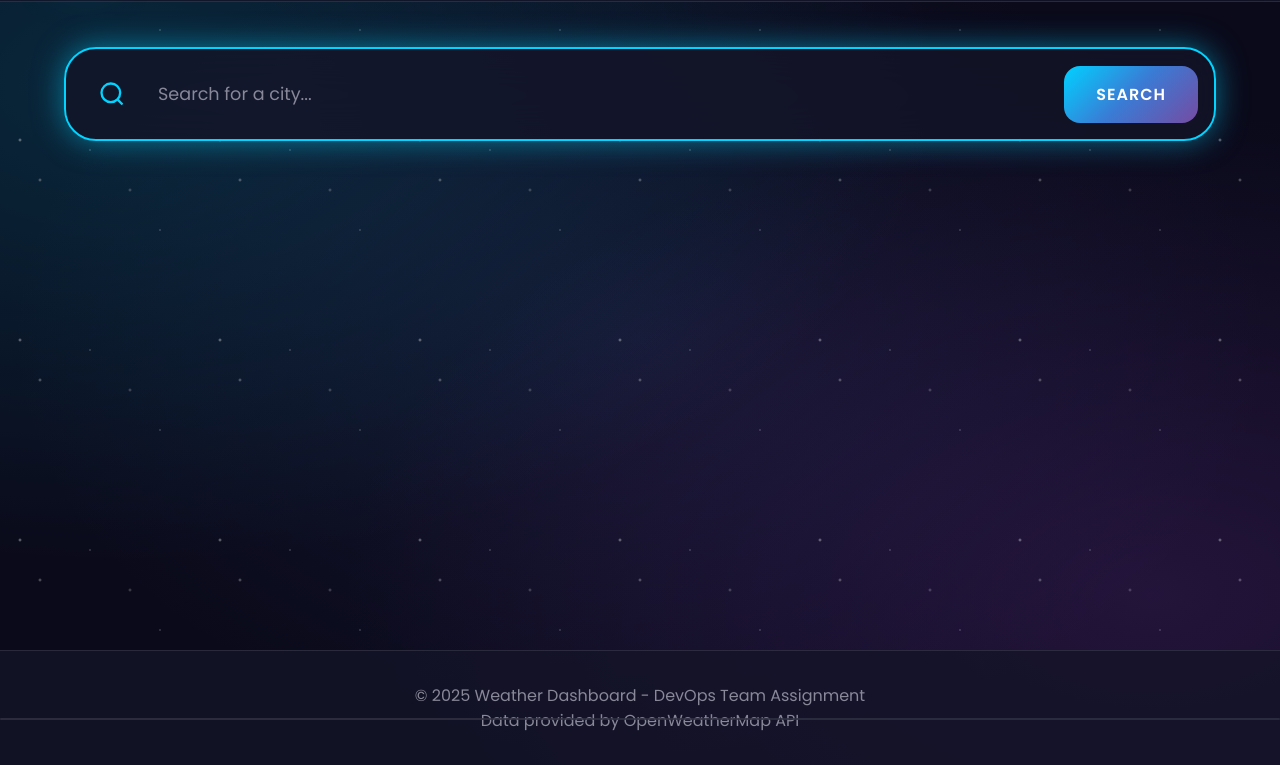
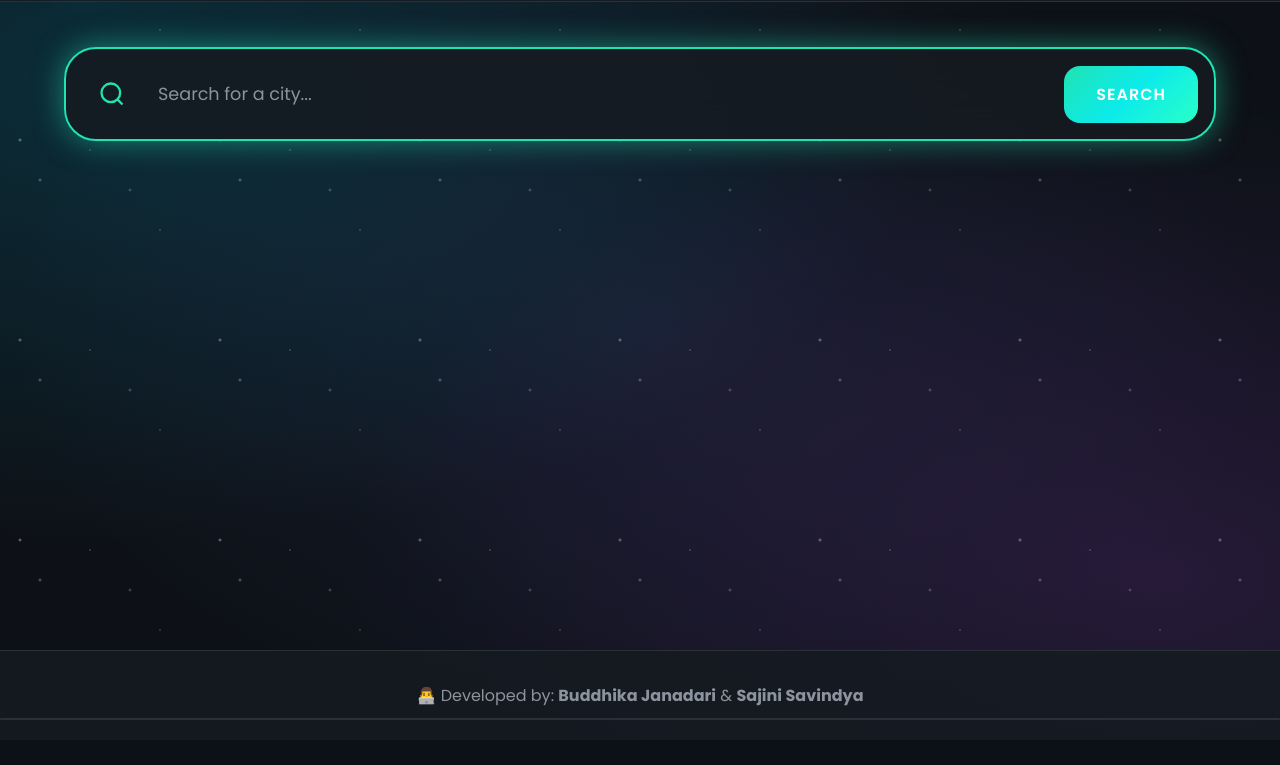
Before and after one commit to npaberathna/weather_app_github_actions, a website: page src/index.html in a window 1280 px wide. Shown: the part 90-855 px from the top of the page. After the commit the page ends 830 px from the top, so only its background shows below. Drawn offline with Linux system fonts and the light colour scheme.

```diff
--- a/src/index.html
+++ b/src/index.html
@@ -162,8 +162,7 @@
     <!-- Footer -->
     <footer class="footer">
         <div class="container">
-            <p>&copy; 2025 Weather Dashboard - DevOps Team Assignment</p>
-            <p class="footer-attribution">Data provided by OpenWeatherMap API</p>
+            <p>👨‍💻 Developed by: <strong>Buddhika Janadari</strong> & <strong>Sajini Savindya</strong></p>
         </div>
     </footer>
 
--- a/src/styles/main.css
+++ b/src/styles/main.css
@@ -1,44 +1,44 @@
 /* ===================================
-   Weather Dashboard - SUPER PREMIUM
-   Attractive Dark Theme + Vibrant Colors
+   Weather Dashboard - PREMIUM DARK
+   Emerald & Teal Theme
    =================================== */
 
 @import url('https://fonts.googleapis.com/css2?family=Poppins:wght@300;400;500;600;700;800&display=swap');
 
 /* CSS Variables */
 :root {
-    /* 🎨 SUPER VIBRANT COLORS */
-    --neon-blue: #00d4ff;
-    --neon-purple: #b24bf3;
-    --neon-pink: #ff2e63;
-    --neon-orange: #ff9f43;
-    --neon-green: #0be881;
-    --neon-yellow: #ffd32a;
+    /* 🎨 EMERALD TEAL COLORS */
+    --neon-blue: #20e3b2;
+    --neon-purple: #0cebeb;
+    --neon-pink: #ff6b6b;
+    --neon-orange: #feca57;
+    --neon-green: #26de81;
+    --neon-yellow: #fed330;
 
     /* Gradients */
-    --gradient-main: linear-gradient(135deg, #667eea 0%, #764ba2 50%, #f093fb 100%);
-    --gradient-hot: linear-gradient(135deg, #ff416c 0%, #ff4b2b 100%);
-    --gradient-cool: linear-gradient(135deg, #00c6ff 0%, #0072ff 100%);
-    --gradient-sunset: linear-gradient(135deg, #fa709a 0%, #fee140 100%);
-    --gradient-ocean: linear-gradient(135deg, #667eea 0%, #764ba2 100%);
-    --gradient-aurora: linear-gradient(135deg, #00d2ff 0%, #3a7bd5 50%, #764ba2 100%);
+    --gradient-main: linear-gradient(135deg, #11998e 0%, #38ef7d 50%, #0cebeb 100%);
+    --gradient-hot: linear-gradient(135deg, #ee0979 0%, #ff6a00 100%);
+    --gradient-cool: linear-gradient(135deg, #20e3b2 0%, #29ffc6 100%);
+    --gradient-sunset: linear-gradient(135deg, #f093fb 0%, #f5576c 100%);
+    --gradient-ocean: linear-gradient(135deg, #11998e 0%, #38ef7d 100%);
+    --gradient-aurora: linear-gradient(135deg, #20e3b2 0%, #0cebeb 50%, #29ffc6 100%);
 
     /* Dark Theme Base */
-    --bg-dark: #0a0a1a;
-    --bg-card: rgba(20, 20, 40, 0.8);
-    --bg-card-hover: rgba(30, 30, 60, 0.9);
-    --glass: rgba(255, 255, 255, 0.05);
-    --glass-border: rgba(255, 255, 255, 0.1);
+    --bg-dark: #0d1117;
+    --bg-card: rgba(22, 27, 34, 0.9);
+    --bg-card-hover: rgba(33, 38, 45, 0.95);
+    --glass: rgba(255, 255, 255, 0.03);
+    --glass-border: rgba(48, 54, 61, 0.8);
 
     /* Text Colors */
-    --text-white: #ffffff;
-    --text-light: #e0e0e0;
-    --text-muted: #888899;
+    --text-white: #f0f6fc;
+    --text-light: #c9d1d9;
+    --text-muted: #8b949e;
 
     /* Effects */
-    --glow-blue: 0 0 30px rgba(0, 212, 255, 0.5);
-    --glow-purple: 0 0 30px rgba(178, 75, 243, 0.5);
-    --glow-pink: 0 0 30px rgba(255, 46, 99, 0.5);
+    --glow-blue: 0 0 30px rgba(32, 227, 178, 0.5);
+    --glow-purple: 0 0 30px rgba(12, 235, 235, 0.5);
+    --glow-pink: 0 0 30px rgba(255, 107, 107, 0.5);
 
     /* Spacing */
     --spacing-xs: 0.5rem;
```
Also changed, not shown: README.md.
